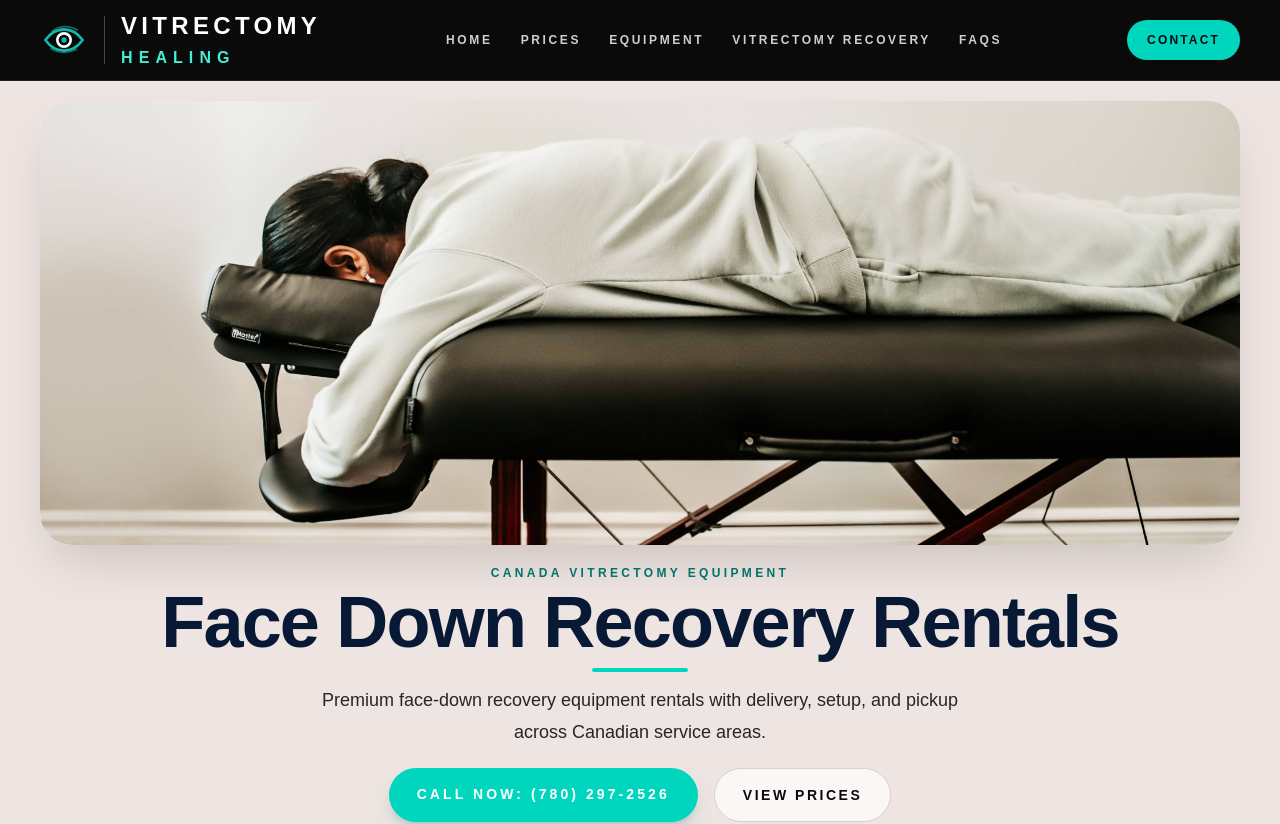
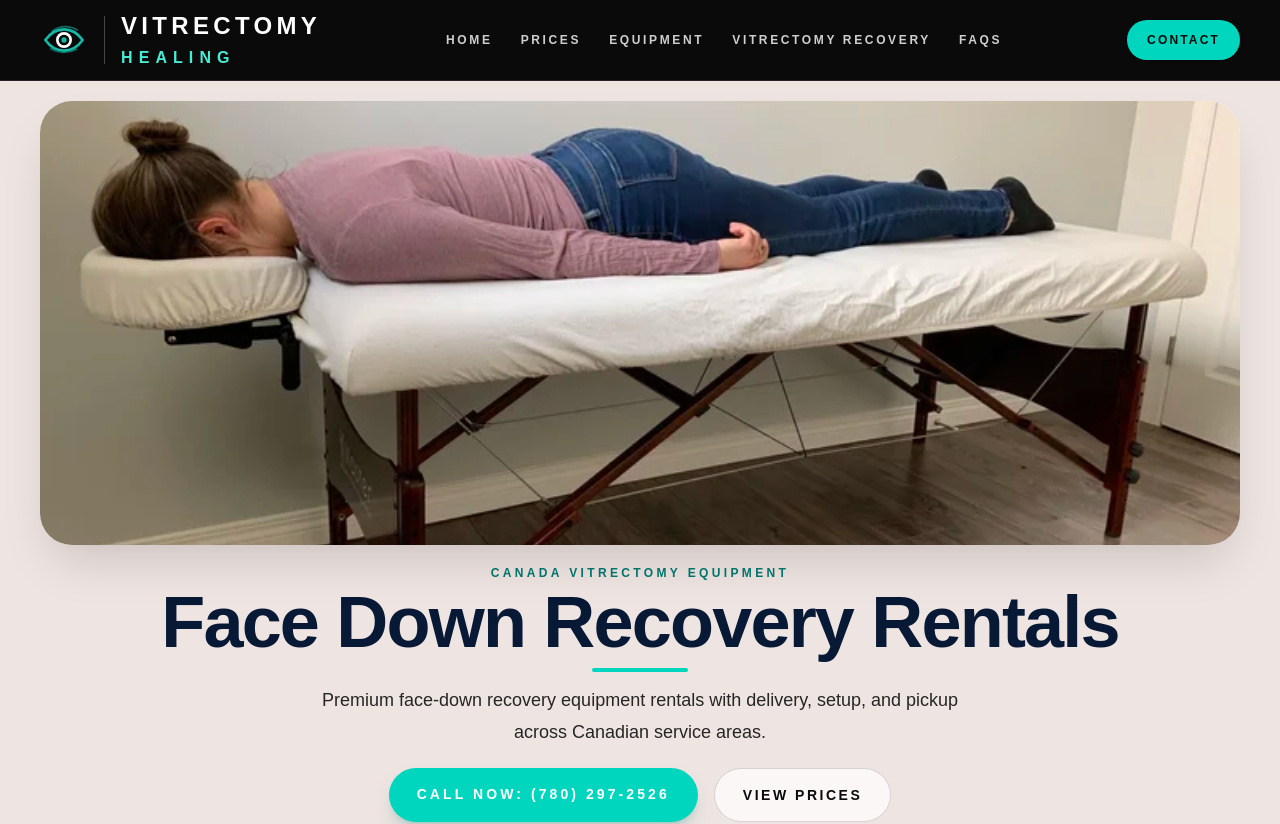
Before and after one commit to vitrectomyrentals/vitrectomy-healing, a Next.js app: page / in a window 1280 px wide. Shown: the top 824 px of the page. Built offline with nearby package versions, Linux system fonts and the light colour scheme.

Commit message:
Use sleep4 for homepage hero

```diff
--- a/app/page.tsx
+++ b/app/page.tsx
@@ -80,7 +80,7 @@ export default function Home() {
           <div className="relative mx-auto w-full max-w-xl">
             <div className="relative aspect-[2.05/1] overflow-hidden rounded-[1.5rem] bg-white shadow-2xl shadow-neutral-950/15 sm:aspect-[2.35/1]">
               <Image
-                src="/hero-banner.jpg"
+                src="/sleep4.webp"
                 alt="Patient using face down recovery bed rental equipment for vitrectomy recovery"
                 fill
                 priority
@@ -121,7 +121,7 @@ export default function Home() {
         <div className="mx-auto hidden max-w-7xl px-10 pb-10 pt-5 lg:block">
           <div className="relative aspect-[2.7/1] overflow-hidden rounded-[2rem] bg-white shadow-2xl shadow-neutral-950/15">
             <Image
-              src="/hero2.jpg"
+              src="/sleep4.webp"
               alt="Patient using face down recovery equipment rental setup in Canada"
               fill
               priority
```
Also changed, not shown: public/sleep4.webp (added).
